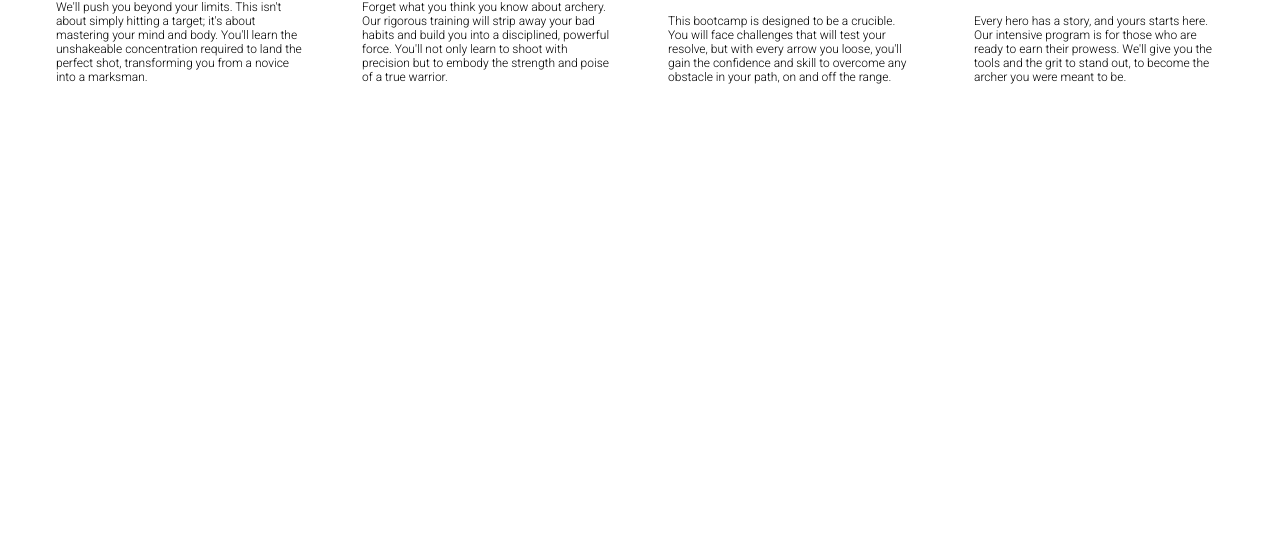
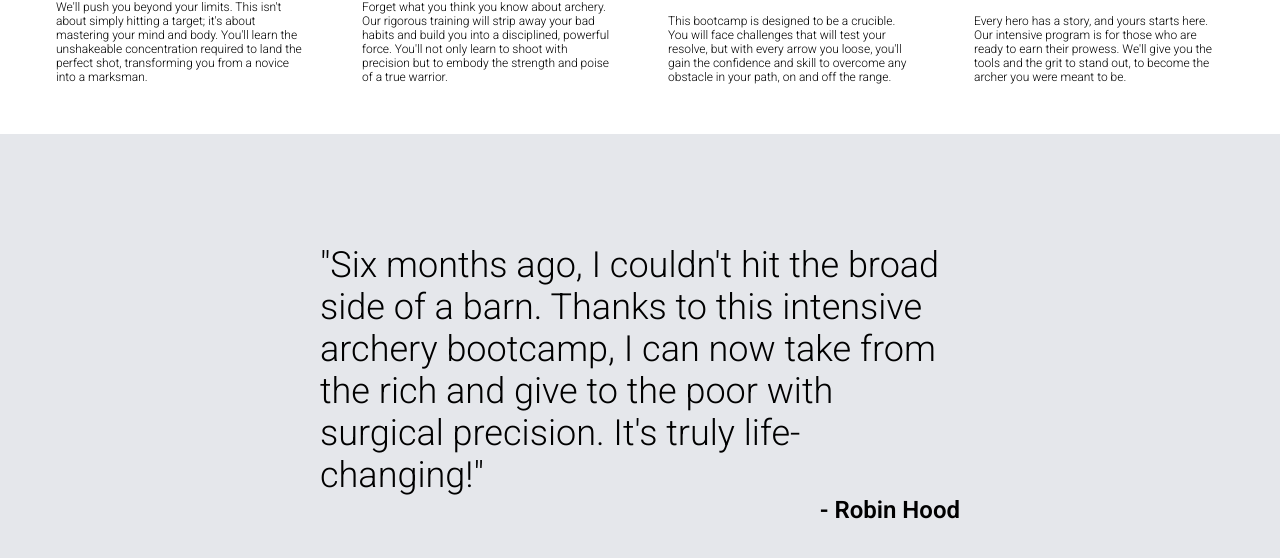
Before and after one commit to pynmash/top-landing-page, a plain HTML site: page index.html in a window 1280 px wide. Shown: the part 1192-1750 px from the top of the page. Before the commit the page ends 1326 px from the top, so only its background shows below. Drawn offline with Linux system fonts and the light colour scheme.

Commit message:
Add complete testemonial

```diff
--- a/assets/css/style.css
+++ b/assets/css/style.css
@@ -120,6 +120,7 @@ body {
     align-items: center;
     padding-top: 50px;
     padding-bottom: 50px;
+    height: 500;
 }
 
 #info > h2 {
@@ -154,3 +155,31 @@ body {
     border: #3882F6 solid 5px;
     border-radius: 50px;
 }
+
+#testimonial {
+    display: flex;
+    justify-content: center;
+    align-items: center;
+    background-color: #E5E7EB;
+    height: 500px;
+}
+
+.testimonial-container {
+    display: flex;
+    flex-direction: column;
+    justify-content: center;
+    align-items: center;
+    width: 50vw;
+
+}
+
+.testimonial-txt {
+    font-size: 36px;
+    font-weight: 300;
+}
+
+.testimonial-author {
+    align-self: flex-end;
+    font-size: 24px;
+    font-weight: 600;
+}
--- a/index.html
+++ b/index.html
@@ -224,7 +224,12 @@
         </div>
       </div>
     </section>
-    <section id="testimonial"></section>
+    <section id="testimonial">
+      <div class="testimonial-container">
+        <p class="testimonial-txt">"Six months ago, I couldn't hit the broad side of a barn. Thanks to this intensive archery bootcamp, I can now take from the rich and give to the poor with surgical precision. It's truly life-changing!"</p>
+      <p class="testimonial-author"> - Robin Hood</p>
+      </div>
+    </section>
     <section id="call-to-action"></section>
     <section id="footer"></section>
   </body>
```
